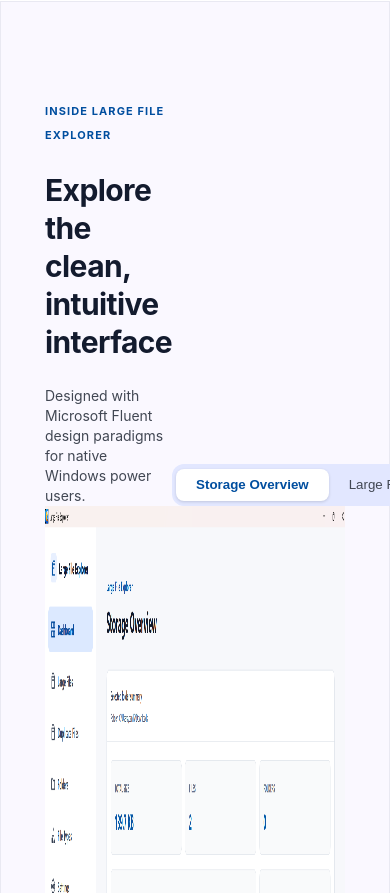
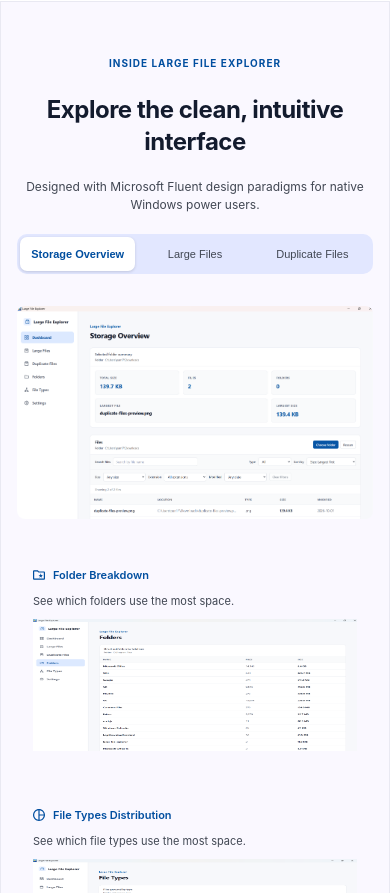
Before and after one commit to pan6603/large-file-explorer-landing, a Next.js app: page / in a window 390 px wide. Shown: the part 2411-3304 px from the top of the page. Built offline with nearby package versions, Linux system fonts and the light colour scheme.

Commit message:
feat: add mobile responsive styles for screenshots section

```diff
--- a/components/sections/app-preview/appPreview.styles.ts
+++ b/components/sections/app-preview/appPreview.styles.ts
@@ -6,7 +6,6 @@ export const HomeAppPreviewContainer = styled.section`
     height: auto;
     background-color: #FAF8FF;
     border: 1px solid rgba(193, 198, 213, 0.3);
-
 `;
 
 export const HomeAppPreviewWrapper = styled.div`
@@ -20,6 +19,12 @@ export const HomeAppPreviewWrapper = styled.div`
         max-width: 1024px;
         height: auto;
         padding: 72px 32px;
+    }
+
+    @media (max-width: 767px) {
+        max-width: 100%;
+        height: auto;
+        padding: 48px 16px;
     }
 `
 
@@ -41,6 +46,16 @@ export const HomeAppPreviewContent = styled.div`
         gap: 32px;
         justify-content: flex-start;
     }
+
+    @media (max-width: 767px) {
+        max-width: 100%;
+        width: 100%;
+        height: auto;
+        padding: 0;
+
+        gap: 32px;
+        justify-content: flex-start;
+    }
 `
 
 export const HomeAppPreviewHeader = styled.div`
@@ -56,6 +71,13 @@ export const HomeAppPreviewHeader = styled.div`
         justify-content: flex-start;
         gap: 24px;
     }
+
+    @media (max-width: 767px) {
+        flex-direction: column;
+        align-items: center;
+        justify-content: flex-start;
+        gap: 20px;
+    }
 `;
 
 export const HomeAppPreviewIntro = styled.div`
@@ -65,6 +87,13 @@ export const HomeAppPreviewIntro = styled.div`
 
     @media (min-width: 768px) and (max-width: 1024px) {
         max-width: 520px;
+        text-align: center;
+        margin: 0 auto;
+    }
+
+    @media (max-width: 767px) {
+        max-width: 360px;
+        width: 100%;
         text-align: center;
         margin: 0 auto;
     }
@@ -86,6 +115,14 @@ export const HomeAppPreviewEyebrow = styled.span`
         letter-spacing: 1px;
         text-align: center;
     }
+
+    @media (max-width: 767px) {
+        font-size: 10px;
+        line-height: 14px;
+        letter-spacing: 1px;
+        text-align: center;
+
+    }
 `
 
 export const HomeAppPreviewTitle = styled.h2`
@@ -102,6 +139,13 @@ export const HomeAppPreviewTitle = styled.h2`
         font-size: 26px;
         line-height: 32px;
         letter-spacing: -0.52px;
+        text-align: center;
+    }
+
+    @media (max-width: 767px) {
+        font-size: 24px;
+        line-height: 32px;
+        letter-spacing: -0.48px;
         text-align: center;
     }
 `
@@ -122,6 +166,12 @@ export const HomeAppPreviewDescription = styled.p`
         text-align: center;
     }
 
+    @media (max-width: 767px) {
+        font-size: 12px;
+        line-height: 18px;
+        text-align: center;
+    }
+
 `
 
 export const HomeAppPreviewTabs = styled.div`
@@ -138,6 +188,15 @@ export const HomeAppPreviewTabs = styled.div`
         height: 38px;
         padding: 3px;
         border-radius: 10px;
+    }
+
+    @media (max-width: 767px) {
+        width: 100%;
+        max-width: 360px;
+        height: 40px;
+        padding: 3px;
+        border-radius: 10px;
+        gap: 2px;
     }
 `
 
@@ -165,6 +224,19 @@ export const HomeAppPreviewMain = styled.div`
             display: block;
         }
     }
+
+    @media (max-width: 767px) {
+        width: 100%;
+        height: auto;
+        border-radius: 8px;
+        overflow: hidden;
+
+        img {
+            width: 100%;
+            height: auto;
+            display: block;
+        }
+    }
 `
 
 export const HomeAppPreviewGrid = styled.div`
@@ -173,4 +245,12 @@ export const HomeAppPreviewGrid = styled.div`
     display: flex;
     align-items: center;
     justify-content: space-between;
+
+    @media (max-width: 767px) {
+        height: auto;
+        flex-direction: column;
+        align-items: stretch;
+        justify-content: flex-start;
+        gap: 24px;
+    }
 `
--- a/components/ui/cards/AppPreviewCard.tsx
+++ b/components/ui/cards/AppPreviewCard.tsx
@@ -18,6 +18,13 @@ const AppPreviewCardContainer = styled.div`
     display: flex;
     flex-direction: column;
     gap: 8px;
+
+    @media (max-width: 767px) {
+        width: 100%;
+        height: auto;
+        padding: 16px;
+        gap: 10px;
+    }
 `
 
 
--- a/components/ui/cards/card.styles.ts
+++ b/components/ui/cards/card.styles.ts
@@ -127,6 +127,14 @@ export const AppPreviewCardHeader = styled.div`
     display: flex;
     gap: 8px;
     align-items: center;
+
+    @media (max-width: 767px) {
+        width: 100%;
+        height: auto;
+        min-height: 16px;
+        gap: 8px;
+        align-items: center;
+    }
 `
 
 export const AppPreviewCardTitle = styled.span`
@@ -139,6 +147,11 @@ export const AppPreviewCardTitle = styled.span`
     color: #004e9f;
 
     @media (min-width: 768px) and (max-width: 1024px) {
+        font-size: 11px;
+        line-height: 16px;
+    }
+
+    @media (max-width: 767px) {
         font-size: 11px;
         line-height: 16px;
     }
@@ -162,6 +175,12 @@ export const AppPreviewCardDescription = styled.p`
         width: 100%;
         font-size: 9px;
         line-height: 14px;
+    }
+
+    @media (max-width: 767px) {
+        width: 100%;
+        font-size: 11px;
+        line-height: 16px;
     }
 `;
 
--- a/components/ui/icons/FileTypesDistributionIcon.tsx
+++ b/components/ui/icons/FileTypesDistributionIcon.tsx
@@ -11,6 +11,12 @@ const FileTypesDistributionIconContainer = styled.div`
     @media (min-width: 768px) and (max-width: 1024px) {
         width: 12px;
         height: 10px;
+    }
+
+    @media (max-width: 767px) {
+        width: 12px;
+        height: 10px;
+        flex-shrink: 0;
     }
 `
 
--- a/components/ui/icons/FolderBreakdownIcon.tsx
+++ b/components/ui/icons/FolderBreakdownIcon.tsx
@@ -11,6 +11,12 @@ const FolderBreakdownIconContainer = styled.div`
     @media (min-width: 768px) and (max-width: 1024px) {
         width: 12px;
         height: 10px;
+    }
+
+    @media (max-width: 767px) {
+        width: 12px;
+        height: 10px;
+        flex-shrink: 0;
     }
 `
 
--- a/components/ui/icons/NativeSettingsIcon.tsx
+++ b/components/ui/icons/NativeSettingsIcon.tsx
@@ -11,6 +11,12 @@ const NativeSettingsIconContainer = styled.div`
     @media (min-width: 768px) and (max-width: 1024px) {
         width: 12px;
         height: 10px;
+    }
+
+    @media (max-width: 767px) {
+        width: 12px;
+        height: 10px;
+        flex-shrink: 0;
     }
 `
 
--- a/components/ui/tabs/PreviewTab.tsx
+++ b/components/ui/tabs/PreviewTab.tsx
@@ -39,6 +39,19 @@ const AppPreviewTab = styled.button<{ $active: boolean }>`
         border-radius: 7px;
     }
 
+    @media (max-width: 767px) {
+        flex: 1;
+        width: auto;
+        min-width: 0;
+        height: 34px;
+        padding: 0 6px;
+
+        font-size: 11px;
+        line-height: 14px;
+
+        border-radius: 7px;
+
+    }
 `;
 
 type PreviewTabProps = {
```
